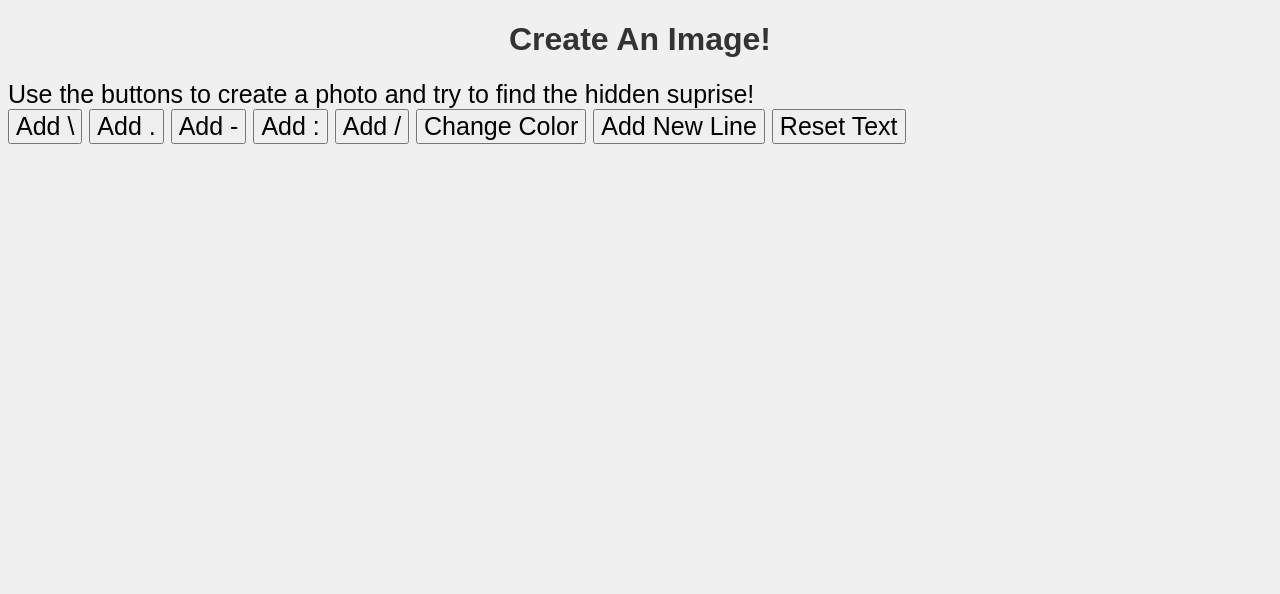
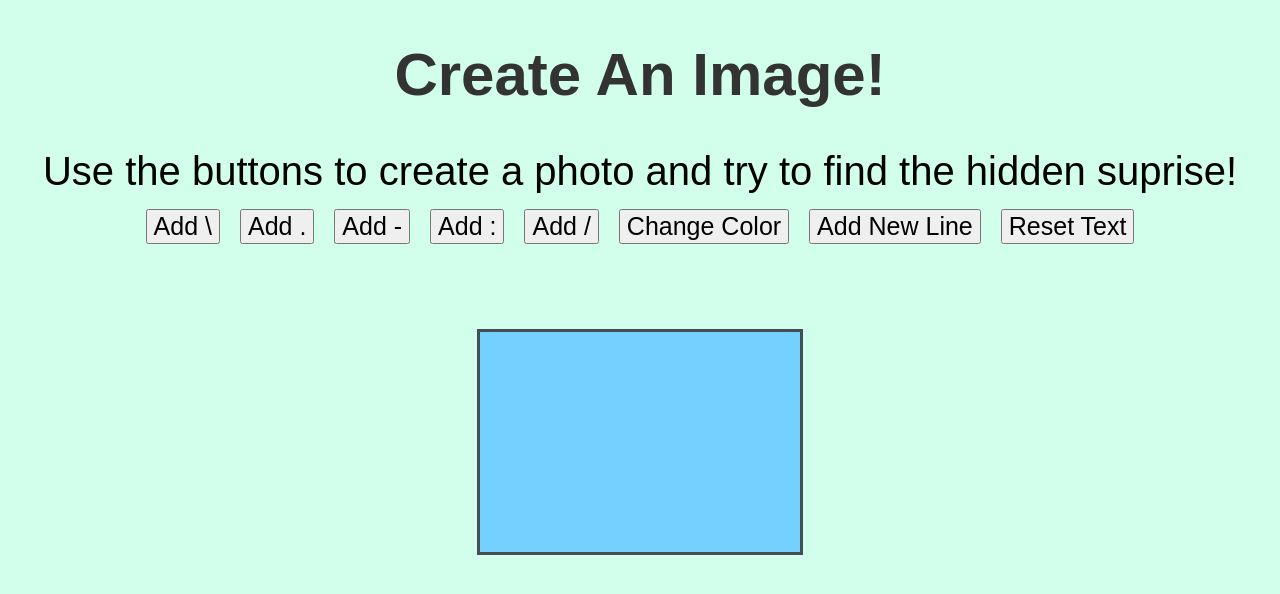
Before and after one commit to Dake-Lucas/Dake-Lucas.github.io, a plain HTML site: page index.html in a window 1280 px wide. Drawn offline with Linux system fonts and the light colour scheme.

Commit message:
looks a bit better, we cooked btw

```diff
--- a/index.html
+++ b/index.html
@@ -14,56 +14,57 @@
         Use the buttons to create a photo and try to find the hidden suprise!
     </p1>
     <p1 id = paragraph_2>
-        <br>
         <button onclick="AddBackSlash()">Add \</button>
         <button onclick="AddDot()">Add .</button>
         <button onclick="AddDash()">Add -</button>
         <button onclick="AddColon()">Add :</button>
         <button onclick="AddForwardSlash()">Add /</button>
-         <button onclick="ChangeColor()">Change Color</button>
+        <button onclick="ChangeColor()">Change Color</button>
         <button onclick="AddNewLine()">Add New Line</button>
         <button onclick="ResetText()">Reset Text</button>
         <br>
     </p1>
-    <p3 id = image_paragraph></p3>
+    <p3 id = image_paragraph>
+        <div id = image_panel></div>
+    </p3>
 </body>
 </html>
 <script>
 function AddBackSlash() {
-    document.getElementById("image_paragraph").textContent += "\\";
+    document.getElementById("image_panel").textContent += "\\";
     didSolvedPuzzle()
 }
 function AddDot() {
-    document.getElementById("image_paragraph").textContent += ".";
+    document.getElementById("image_panel").textContent += ".";
     didSolvedPuzzle()
 }
 function AddDash() {
-    document.getElementById("image_paragraph").textContent += "-";
+    document.getElementById("image_panel").textContent += "-";
     didSolvedPuzzle()
 }
 function AddColon() {
-    document.getElementById("image_paragraph").textContent += ":";
+    document.getElementById("image_panel").textContent += ":";
     didSolvedPuzzle()
 }
 function AddForwardSlash() {
-    document.getElementById("image_paragraph").textContent += "/";
+    document.getElementById("image_panel").textContent += "/";
     didSolvedPuzzle()
 }
 function AddNewLine() {
-    document.getElementById("image_paragraph").textContent += "\n";
+    document.getElementById("image_panel").textContent += "\n";
     didSolvedPuzzle()
 }
 
 function ChangeColor() {
-    document.getElementById("image_paragraph").style.color = "#" + Math.floor(Math.random()*16777215).toString(16).padStart(6, '0');
+    document.getElementById("image_panel").style.color = "#" + Math.floor(Math.random()*16777215).toString(16).padStart(6, '0');
 }
 function ResetText() {
-    document.getElementById("image_paragraph").textContent = "";
+    document.getElementById("image_panel").textContent = "";
     didSolvedPuzzle()
 }
 function didSolvedPuzzle()
 {
-    if(document.getElementById("image_paragraph").textContent == ":-")
+    if(document.getElementById("image_panel").textContent == "\\/\n..\n--")
     {
         openNewPage();
     }
--- a/style.css
+++ b/style.css
@@ -1,17 +1,25 @@
 body {
   font-family: Arial, sans-serif;
-  background-color: #f0f0f0;
+  background-color: #d2ffec;
 }
 h1 {
+  font-size: 60px;
   color: #333;
   text-align: center;
 }
 p1 {
-  font-size: 25px;
+  display:flex;
+  justify-content: center;
+  font-size: 40px;
   text-align: center;
+}
+#paragraph_2
+{
+  white-space: 2;
 }
 
 #image_paragraph {
+    justify-content: center;
     font-size: 40px;
     font-family: monospace; /* Use a monospace font for consistent character width */
     line-height: 1;         /* Reduce line height to minimize spacing */
@@ -20,4 +28,22 @@ p1 {
 button {
   font-size: 25px;
   text-align: center;
+  margin-top: 15px;
+  margin-right: 10px;
+  margin-bottom: 5px;
+  margin-left: 10px;
 }
+#image_panel {
+  width: 300px;
+  height: 200px;
+  border: 3px solid #454e52;
+  padding: 10px;
+  background-color: #74d1ff;
+  font-family: monospace;
+  white-space: pre-wrap;
+  overflow: auto;
+  margin-top: 0;
+  margin-right: auto;
+  margin-bottom: 0;
+  margin-left: auto;
+}
```
